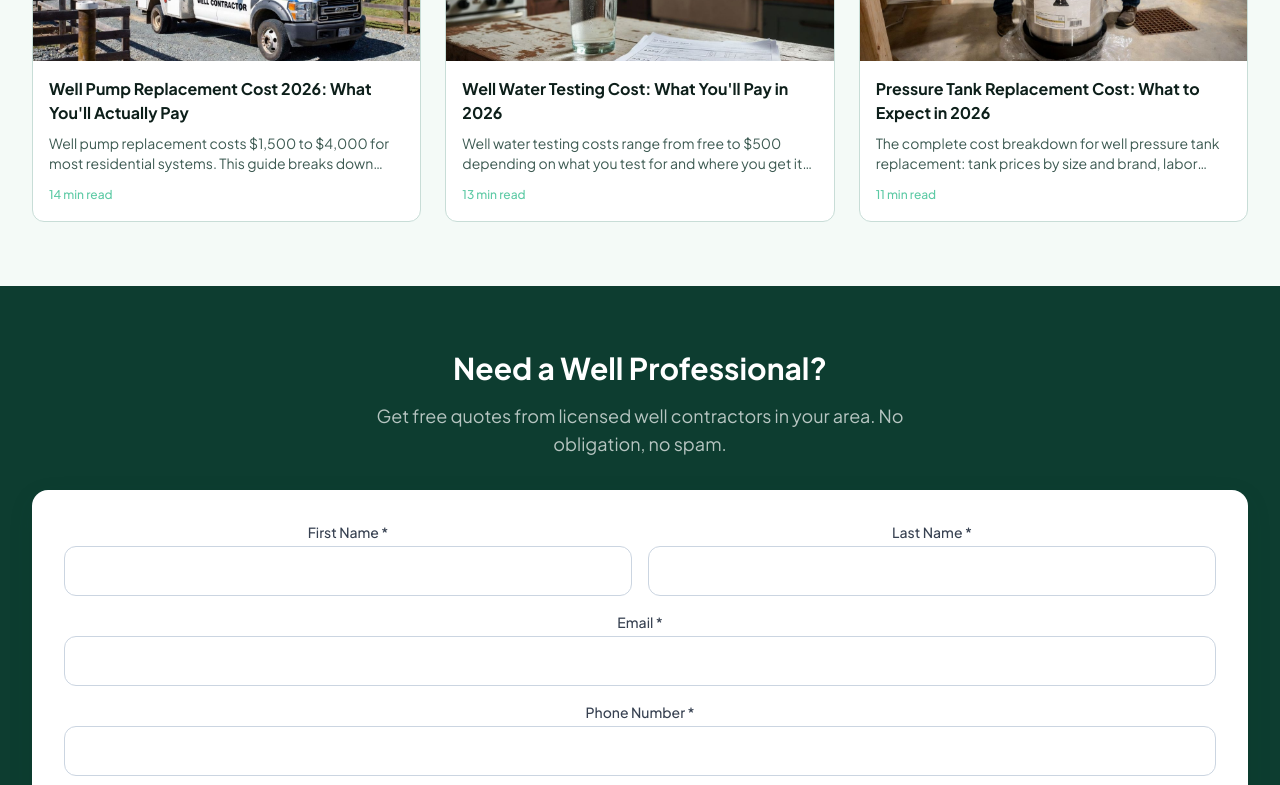
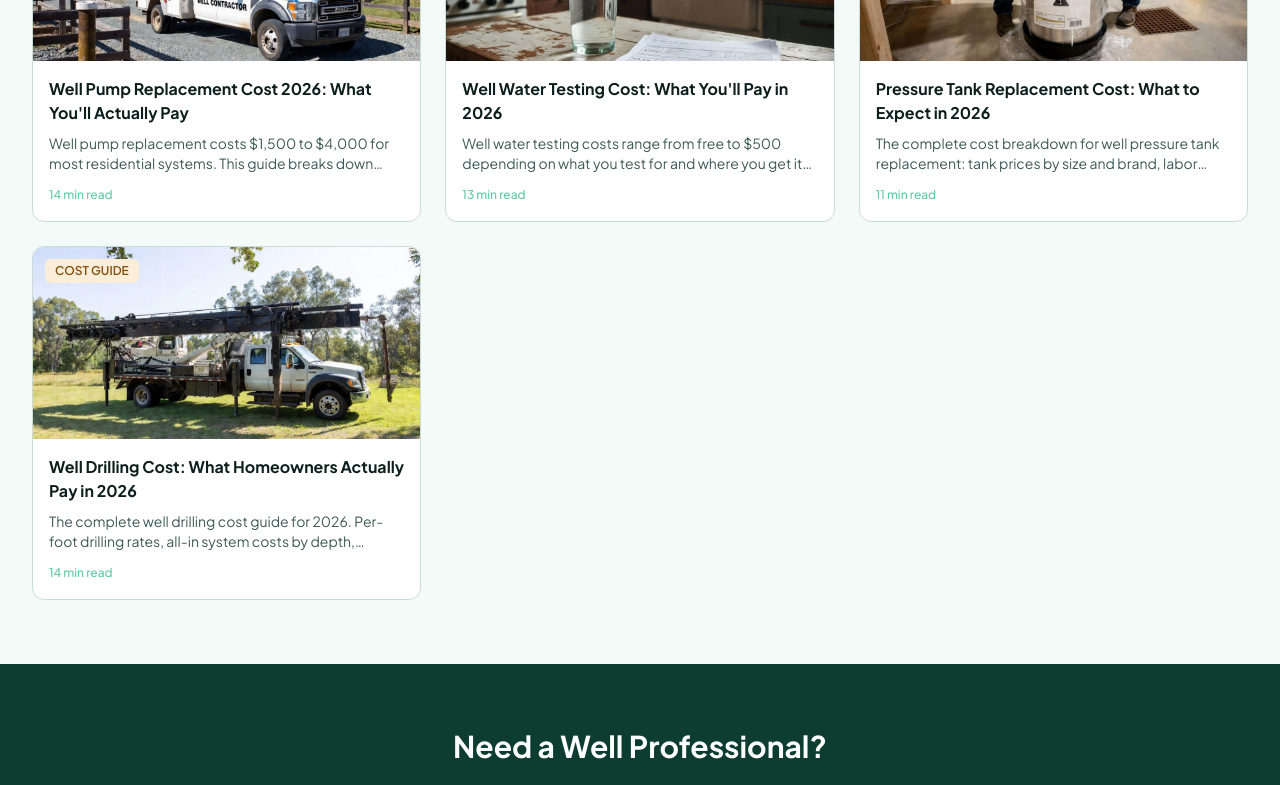
Before and after one commit to thebasementguide2026/thewell.guide-, a Next.js app: page /cost-guides in a window 1280 px wide. Shown: the part 587-1372 px from the top of the page. Built offline with nearby package versions, Linux system fonts and the light colour scheme.

Commit message:
update cost-guides index: add Well Drilling Cost card

```diff
--- a/app/cost-guides/page.tsx
+++ b/app/cost-guides/page.tsx
@@ -13,6 +13,7 @@ const costGuides = [
   { title: 'Well Pump Replacement Cost 2026: What You\'ll Actually Pay', href: '/cost-guides/well-pump-replacement-cost', description: 'Well pump replacement costs $1,500 to $4,000 for most residential systems. This guide breaks down every cost factor by depth and pump type, explains when to repair vs replace, and shows how to get an accurate quote.', image: '/well cost.jpg', readTime: '14 min read' },
   { title: 'Well Water Testing Cost: What You\'ll Pay in 2026', href: '/cost-guides/well-water-testing-cost', description: 'Well water testing costs range from free to $500 depending on what you test for and where you get it done. Most homeowners spend $50 to $200 for annual testing.', image: '/watertestingcost.jpg', readTime: '13 min read' },
   { title: 'Pressure Tank Replacement Cost: What to Expect in 2026', href: '/cost-guides/pressure-tank-replacement-cost', description: 'The complete cost breakdown for well pressure tank replacement: tank prices by size and brand, labor rates, what add-ons are worth it, regional price differences, DIY vs professional, and how to avoid overpaying.', image: '/pressurecost.jpg', readTime: '11 min read' },
+  { title: 'Well Drilling Cost: What Homeowners Actually Pay in 2026', href: '/cost-guides/well-drilling-cost', description: 'The complete well drilling cost guide for 2026. Per-foot drilling rates, all-in system costs by depth, regional price differences, what every contractor quote should include, and the hidden costs most homeowners miss.', image: '/well-drilling-cost.jpg', readTime: '14 min read' },
 ]
 
 export default function CostGuidesIndexPage() {
```
